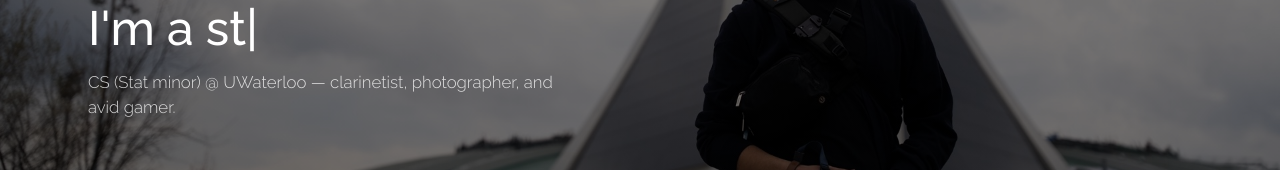
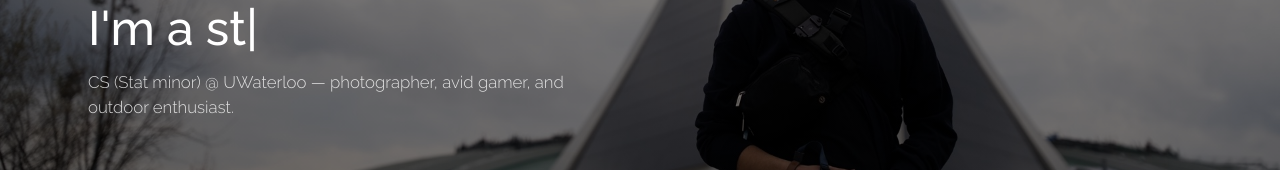
Before and after one commit to NotMyLyfe/Website, a React app: page / in a window 1280 px wide. Shown: the part 552-722 px from the top of the page. Built offline with nearby package versions, Linux system fonts and the light colour scheme.

Commit message:
Updated hero text

```diff
--- a/src/components/sections/Hero.tsx
+++ b/src/components/sections/Hero.tsx
@@ -53,7 +53,7 @@ function Hero(props: Section.SectionProps): React.ReactElement {
                     I&apos;m <span className={typingState}>{curText}</span>
                 </h2>
                 <p className="hero-bio">
-                    CS (Stat minor) @ UWaterloo &mdash; clarinetist, photographer, and avid gamer.
+                    CS (Stat minor) @ UWaterloo &mdash; photographer, avid gamer, and outdoor enthusiast.
                 </p>
             </div>
         </div>
```
